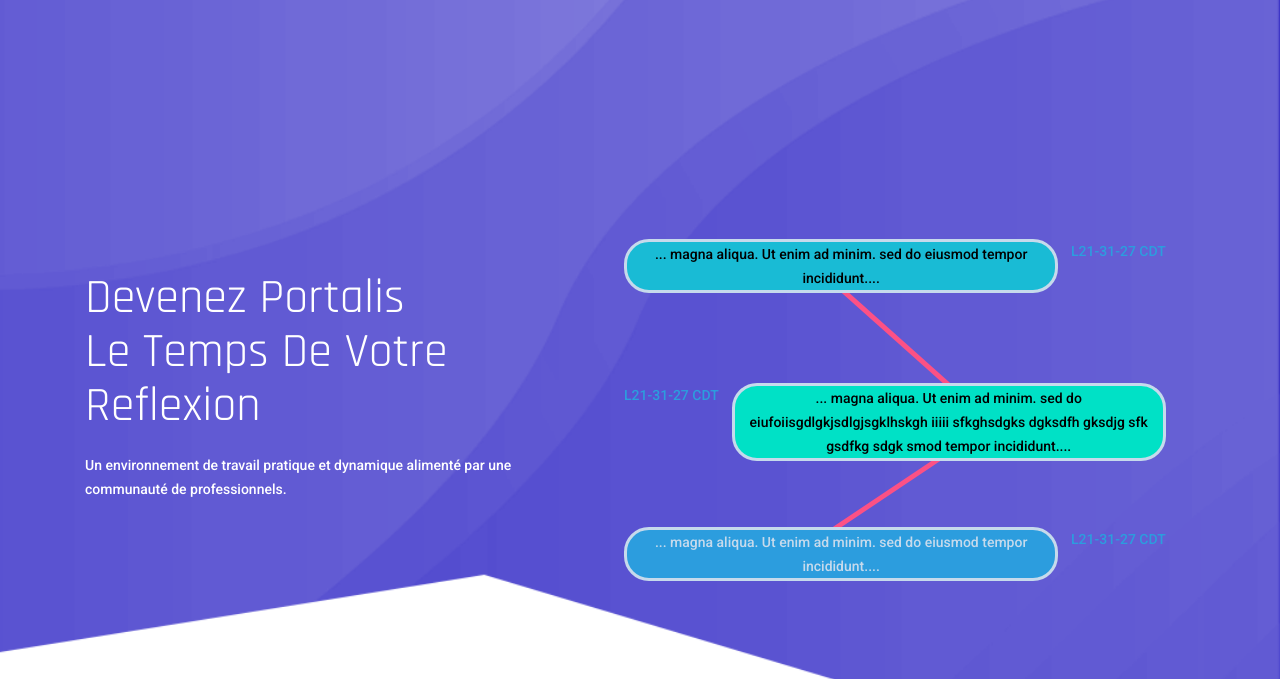
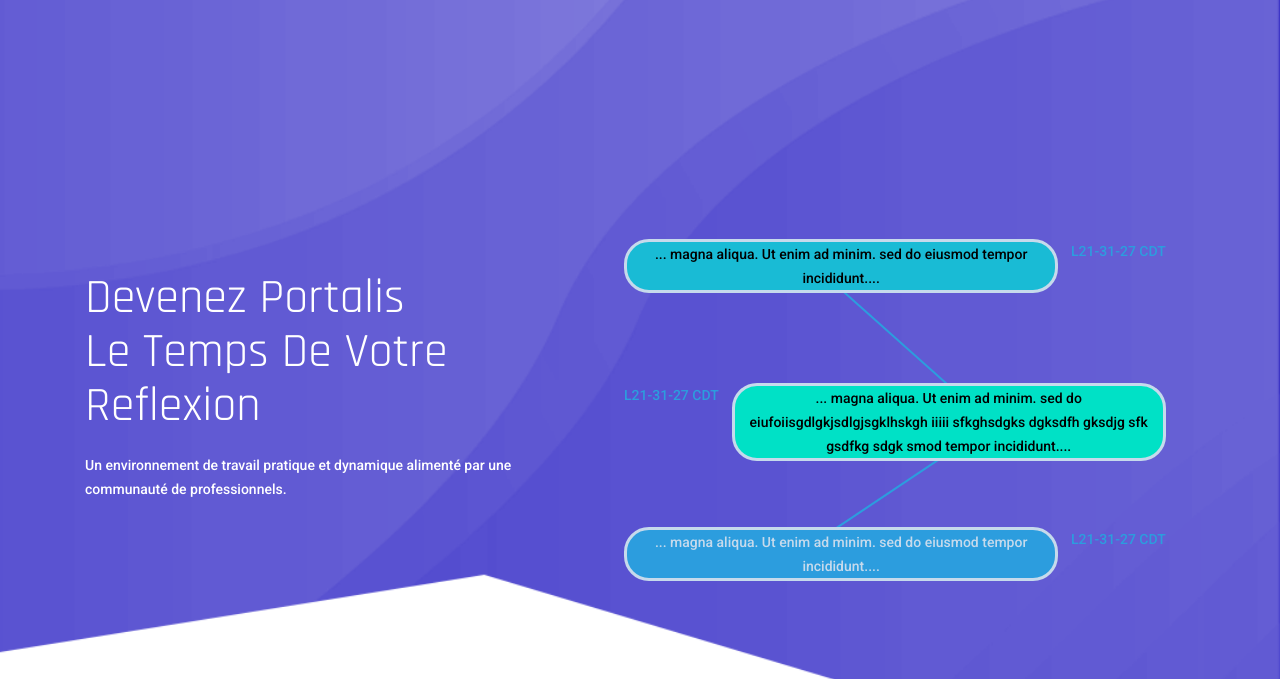
Before and after one commit to bafraikin/old_lawapi_landing_page, a plain HTML site: page index.html in a window 1280 px wide. Shown: the part 121-800 px from the top of the page. Drawn offline with Linux system fonts and the light colour scheme; some packages are replaced by stand-ins of ours; a web font is replaced by a local one.

Commit message:
changed color on links

```diff
--- a/css/style.css
+++ b/css/style.css
@@ -91,11 +91,11 @@ div.bubble p {
 }
 
 .link {
-  height: 1px;
+  height: 2px;
   z-index: 0;
   position: absolute;
-  background-color: #FC5185;
-  box-shadow: 0px 0px 0px 2px #FC5185;
+  background-color: #2c9dde;
+  box-shadow: 0px 0px 0px 0px #2c9dde;
   transition: box-shadow 0.6s linear;
   margin: 0em;
 }
```
